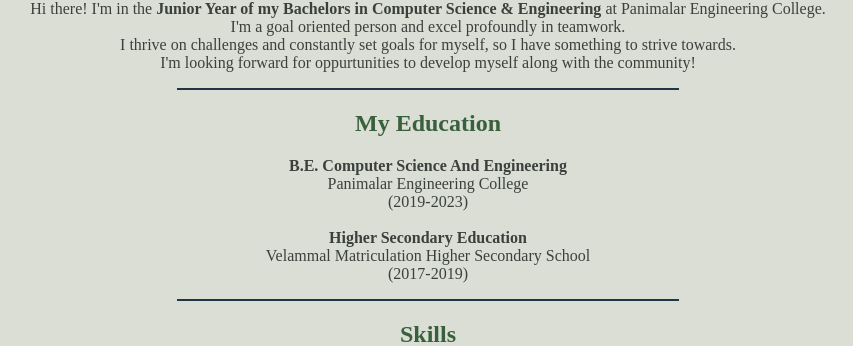
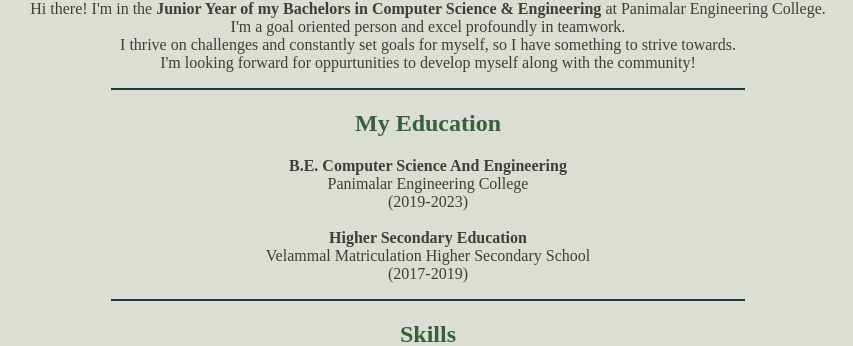
Before and after one commit to Kevan-Pathil/Kevan-Pathil, a plain HTML site: page Index.html in a window 1280 px wide. Shown: the part 454-800 px from the top of the page, without its empty margins (212-1065 px from the left). Drawn offline with Linux system fonts and the light colour scheme.

Commit message:
Update Index.html

```diff
--- a/Index.html
+++ b/Index.html
@@ -67,7 +67,7 @@
 
    <h2>About Me</h2>
    <p>Hi there! I'm in the <strong>Junior Year of my Bachelors in Computer Science & Engineering</strong> at Panimalar Engineering College. <br> I'm a goal oriented person and excel profoundly in teamwork. <br> I thrive on challenges and constantly set goals for myself, so I have something to strive towards. <br> I'm looking forward for oppurtunities to develop myself along with the community! </p>
-   <hr width="500px" color="#203647">
+   <hr width="50%" color="#203647">
    <h2>My Education</h2>
    <p>
        <strong>B.E. Computer Science And Engineering</strong><br>
@@ -78,7 +78,7 @@
        Velammal Matriculation Higher Secondary School <br>
        (2017-2019)
    </p>
-   <hr width="500px" color="#203647">
+   <hr width="50%" color="#203647">
    <h2>Skills</h2>
    <p>
        HTML <br>
```
